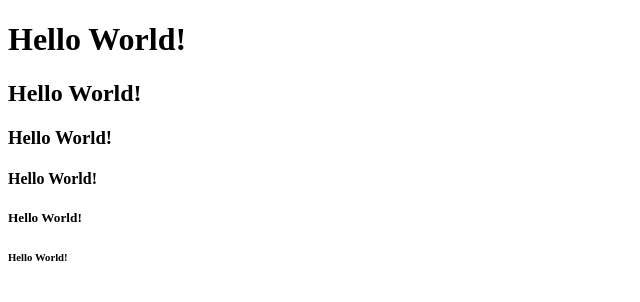
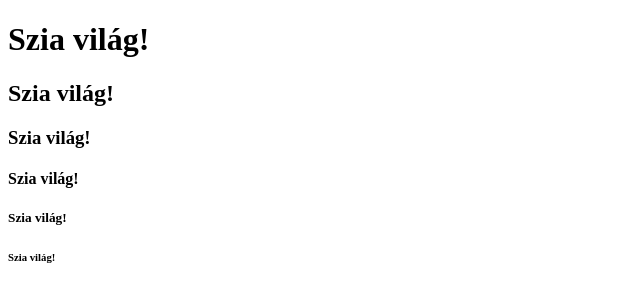
Before and after one commit to szabomarcel/Iskola, a plain HTML site: page Adam.html in a window 1280 px wide. Shown: the whole page, without its empty margins (0-640 px from the left). Drawn offline with Linux system fonts and the light colour scheme.

Commit message:
tesztelés

```diff
--- a/Adam.html
+++ b/Adam.html
@@ -1,17 +1,18 @@
+<!-- Próba -->
 <!DOCTYPE html>
 <html lang="en">
     <head>
         <meta charset="UTF-8">
         <meta http-equiv="X-UA-Compatible" content="IE=edge">
         <meta name="viewport" content="width=device-width, initial-scale=1.0">
-        <title>Document</title>
+        <title>Próba lap</title>
     </head>
     <body>
-        <h1>Hello World!</h1>
-        <h2>Hello World!</h2>
-        <h3>Hello World!</h3>
-        <h4>Hello World!</h4>
-        <h5>Hello World!</h5>
-        <h6>Hello World!</h6>
+        <h1>Szia világ!</h1>
+        <h2>Szia világ!</h2>
+        <h3>Szia világ!</h3>
+        <h4>Szia világ!</h4>
+        <h5>Szia világ!</h5>
+        <h6>Szia világ!</h6>
     </body>
 </html>
```
